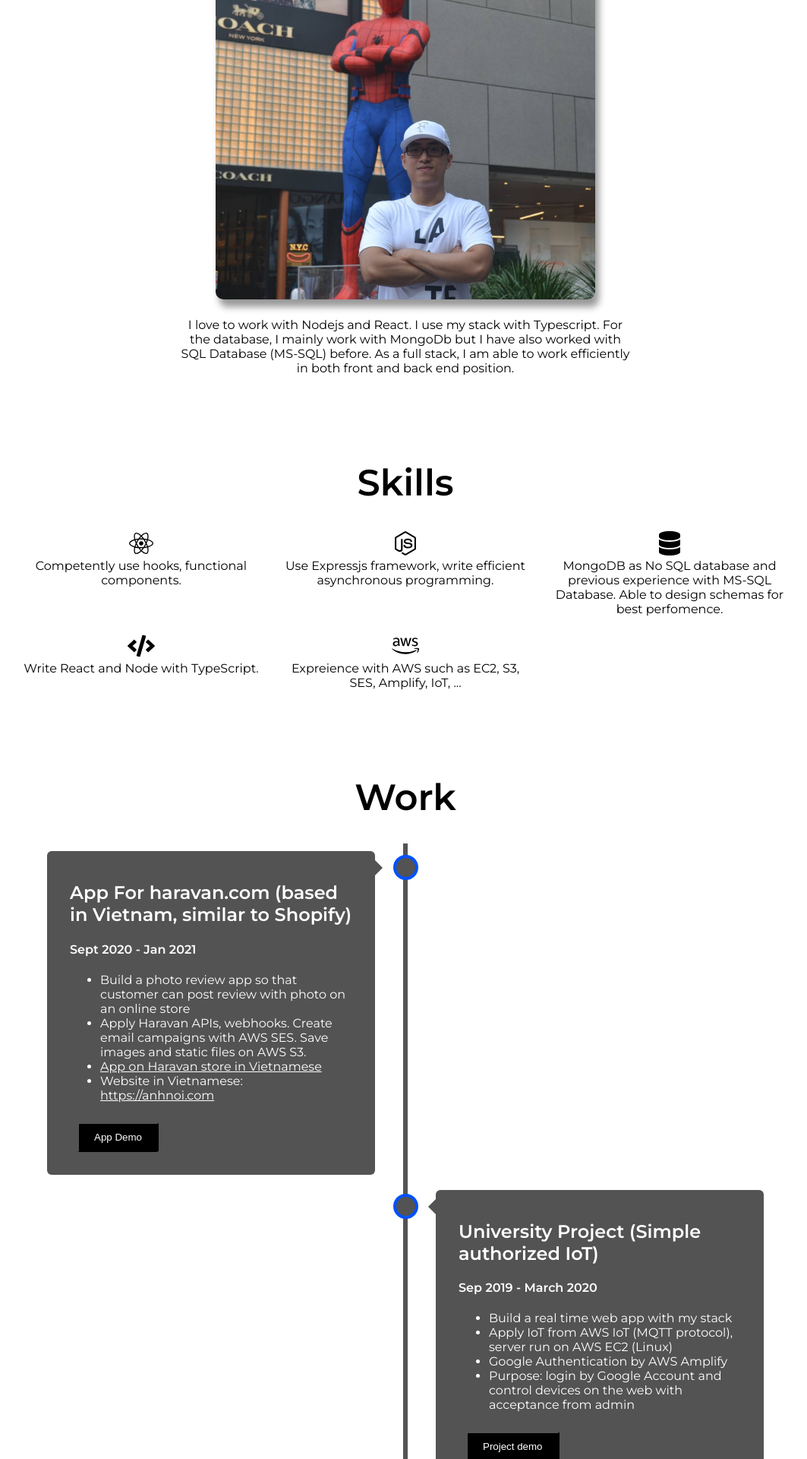
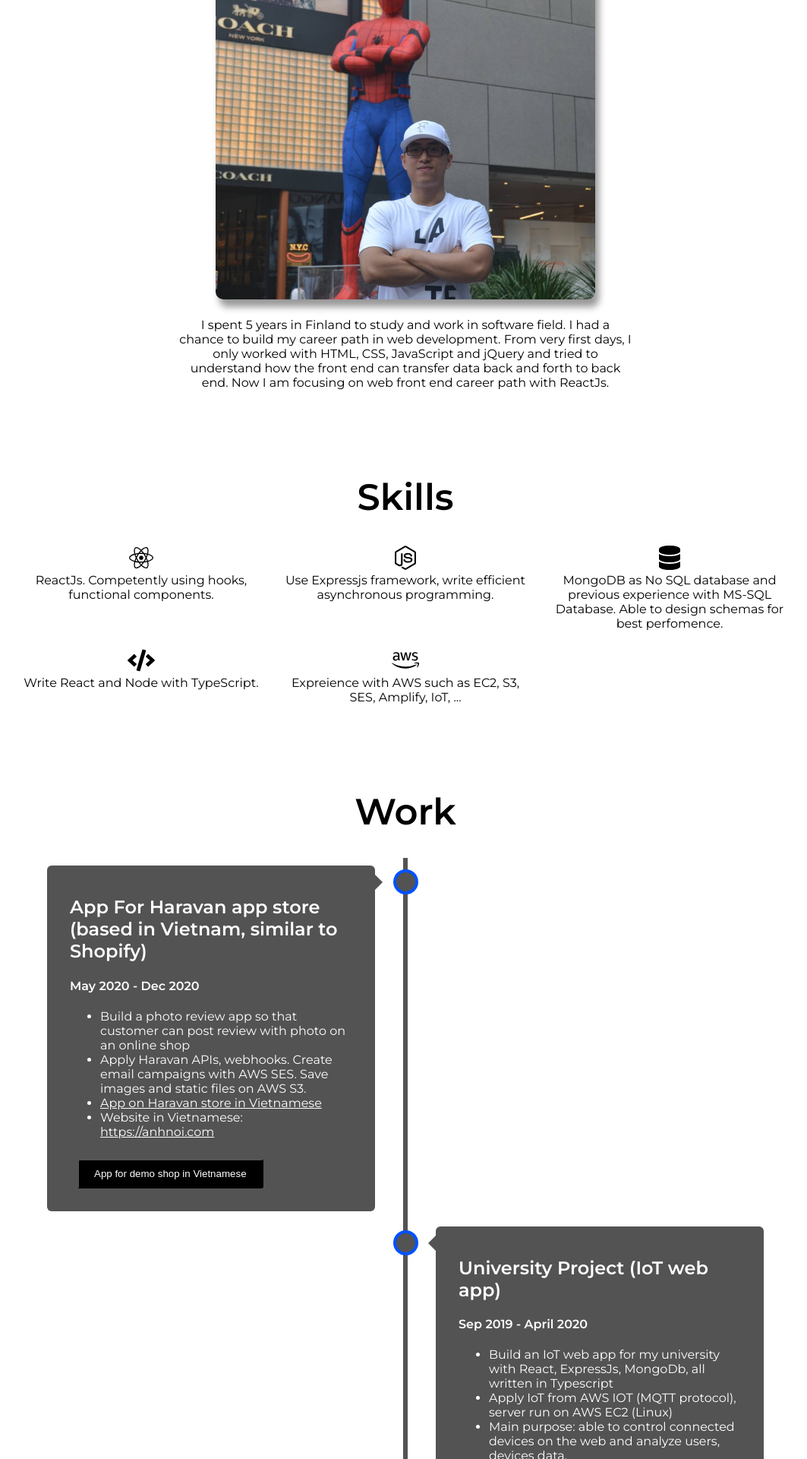
Before and after one commit to namhuynh96/my-portfolio-public, a React (Create React App) app: page / in a window 1280 px wide. Shown: the part 880-2800 px from the top of the page at 76% size, without its empty margins (106-1169 px from the left). Built offline with nearby package versions, Linux system fonts and the light colour scheme.

Commit message:
Update portfolio

```diff
--- a/src/containers/About/About.js
+++ b/src/containers/About/About.js
@@ -9,10 +9,11 @@ const About = () => {
       <div className={classes.About}>
         <img className={classes.Image} src={Image} alt="Me in Malaysia" />
         <p className={classes.Content}>
-          I love to work with Nodejs and React. I use my stack with Typescript.
-          For the database, I mainly work with MongoDb but I have also worked
-          with SQL Database (MS-SQL) before. As a full stack, I am able to work
-          efficiently in both front and back end position.
+          I spent 5 years in Finland to study and work in software field. I had
+          a chance to build my career path in web development. From very first
+          days, I only worked with HTML, CSS, JavaScript and jQuery and tried to
+          understand how the front end can transfer data back and forth to back
+          end. Now I am focusing on web front end career path with ReactJs.
         </p>
       </div>
     </Section>
--- a/src/containers/Education/Education.js
+++ b/src/containers/Education/Education.js
@@ -13,7 +13,7 @@ const Education = () => {
         </div>
         <div className={classes.EducationEach}>
           <h3>Udemy Self-taught</h3>
-          <p>Web Development Courses</p>
+          <p>ReactJs and NodeJs</p>
         </div>
       </div>
     </Section>
--- a/src/containers/Home/Home.js
+++ b/src/containers/Home/Home.js
@@ -8,7 +8,7 @@ const Home = () => {
     <Section>
       <div className={classes.Home}>
         <h2 className={classes.Greeting}>Hi, I am Nam 👋</h2>
-        <h1 className={classes.Title}>A full stack developer.</h1>
+        <h1 className={classes.Title}>Front-end engineer</h1>
         <div className={classes.Intro}>
           <h1>Love the entrepreneur spirit.</h1>
           <h1>And create amazing things on the Internet.</h1>
--- a/src/containers/Skills/Skills.js
+++ b/src/containers/Skills/Skills.js
@@ -23,7 +23,7 @@ const Skills = () => {
       <div className={classes.Skills}>
         <Skill
           iconElement={<React />}
-          description="Competently use hooks, functional components."
+          description="ReactJs. Competently using hooks, functional components."
         />
         <Skill
           iconElement={<Nodejs />}
--- a/src/containers/Work/Work.js
+++ b/src/containers/Work/Work.js
@@ -1,6 +1,6 @@
 import Section from "../Section/Section";
 import Button from "../../components/Button/Button";
-import IntershipCert from "../../assets/files/Internship_Certificate_Nam_Huynh.pdf";
+// import IntershipCert from "../../assets/files/Internship_Certificate_Nam_Huynh.pdf";
 
 import classes from "./Work.module.css";
 
@@ -10,12 +10,14 @@ const Work = () => {
       <div className={classes.Timeline}>
         <div className={[classes.ContentContainer, classes.Left].join(" ")}>
           <div className={classes.Content}>
-            <h2>App For haravan.com (based in Vietnam, similar to Shopify)</h2>
-            <h4>Sept 2020 - Jan 2021</h4>
+            <h2>
+              App For Haravan app store (based in Vietnam, similar to Shopify)
+            </h2>
+            <h4>May 2020 - Dec 2020</h4>
             <ul>
               <li>
                 Build a photo review app so that customer can post review with
-                photo on an online store
+                photo on an online shop
               </li>
               <li>
                 Apply Haravan APIs, webhooks. Create email campaigns with AWS
@@ -48,24 +50,26 @@ const Work = () => {
               target="_blank"
               rel="noreferrer"
             >
-              <Button>App Demo</Button>
+              <Button>App for demo shop in Vietnamese</Button>
             </a>
           </div>
         </div>
         <div className={[classes.ContentContainer, classes.Right].join(" ")}>
           <div className={classes.Content}>
-            <h2>University Project (Simple authorized IoT)</h2>
-            <h4>Sep 2019 - March 2020</h4>
+            <h2>University Project (IoT web app)</h2>
+            <h4>Sep 2019 - April 2020</h4>
             <ul>
-              <li>Build a real time web app with my stack</li>
               <li>
-                Apply IoT from AWS IoT (MQTT protocol), server run on AWS EC2
+                Build an IoT web app for my university with React, ExpressJs,
+                MongoDb, all written in Typescript
+              </li>
+              <li>
+                Apply IoT from AWS IOT (MQTT protocol), server run on AWS EC2
                 (Linux)
               </li>
-              <li>Google Authentication by AWS Amplify</li>
               <li>
-                Purpose: login by Google Account and control devices on the web
-                with acceptance from admin
+                Main purpose: able to control connected devices on the web and
+                analyze users, devices data.
               </li>
             </ul>
             <a
@@ -79,19 +83,16 @@ const Work = () => {
         </div>
         <div className={[classes.ContentContainer, classes.Left].join(" ")}>
           <div className={classes.Content}>
-            <h2>Software Engineer Trainee</h2>
-            <h4>InSolution Oy Tampere | Jan 2019 - Aug 2019</h4>
+            <h2>Front-end developer</h2>
+            <h4>InSolution (Tampere, Finland) | Jan 2018 - Aug 2019</h4>
             <ul>
-              <li>
-                Learn and use .NET MVC to continue developing a project based on
-                the company code base
-              </li>
-              <li>Create new features on front-end (HTML, CSS, JS, jQuery)</li>
-              <li>Build APIs</li>
+              <li>Maintain and develop front-end web app with the .NET MVC</li>
+              <li>Build new components with HTML5, CSS3, JavaScript, jQuery</li>
+              <li>Work with back-end developer</li>
             </ul>
-            <a href={IntershipCert} target="_blank" rel="noreferrer">
+            {/* <a href={IntershipCert} target="_blank" rel="noreferrer">
               <Button>Recommendation Letter</Button>
-            </a>
+            </a> */}
           </div>
         </div>
       </div>
```
